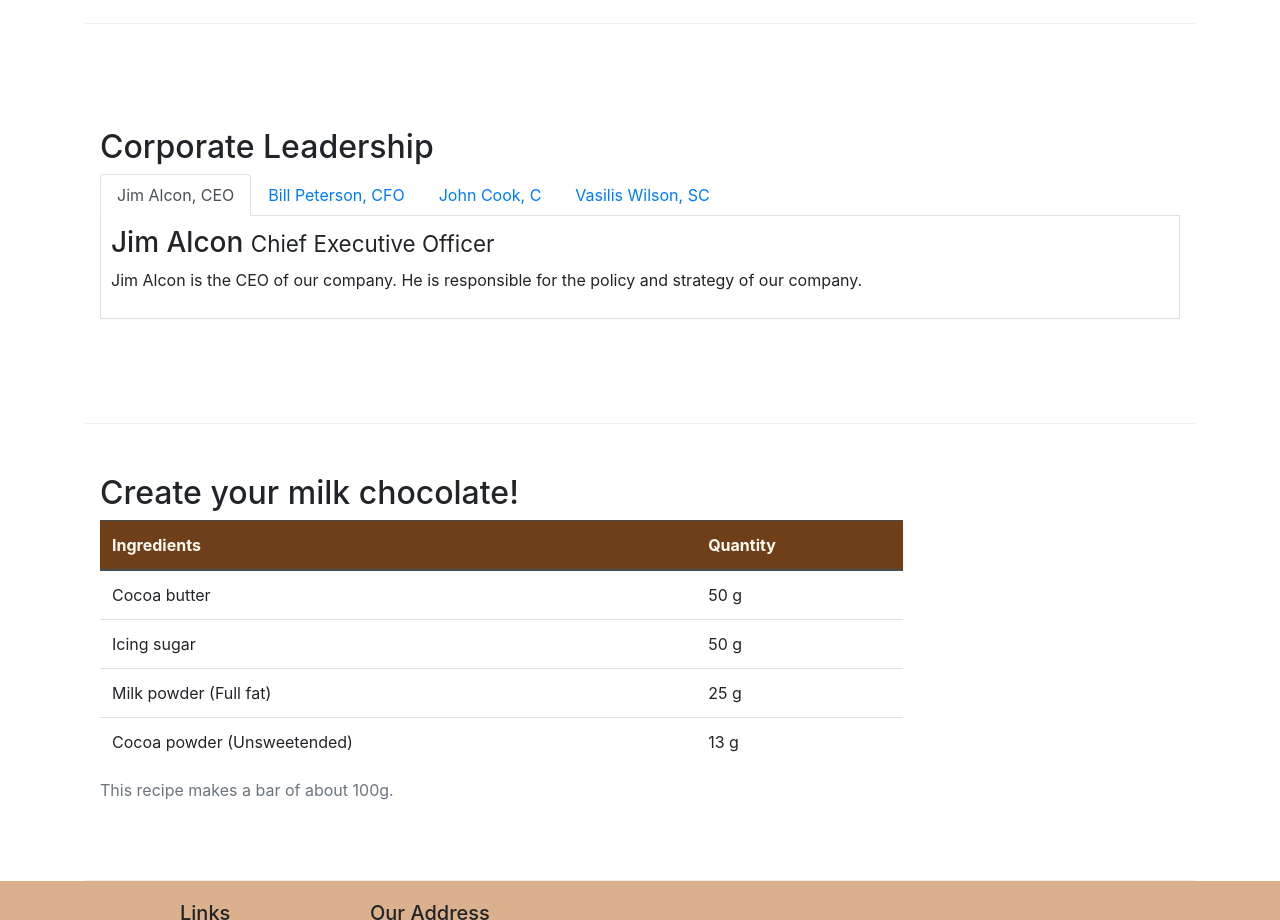
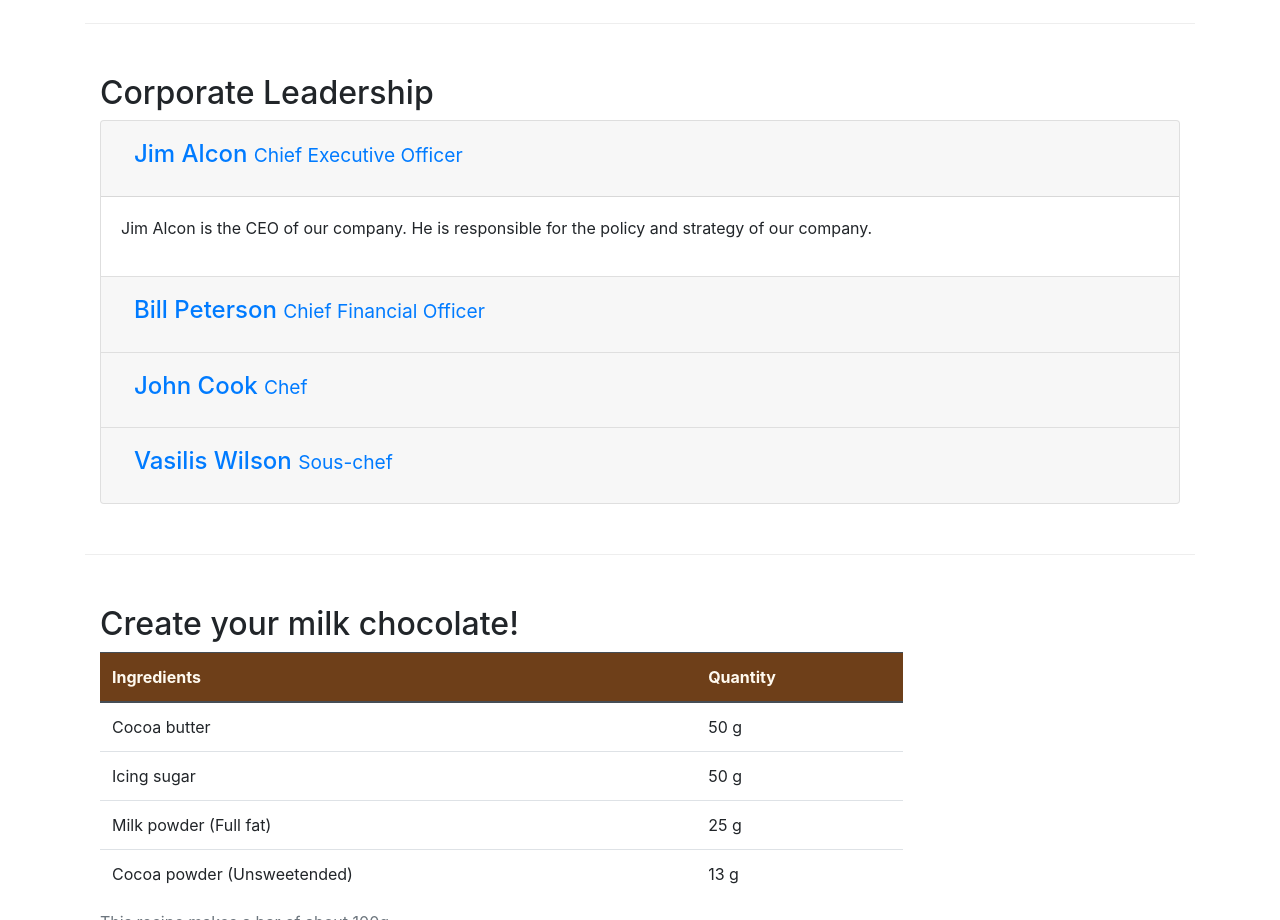
Before and after one commit to Athsof/leChocolat, a website: page aboutus.html in a window 1280 px wide. Shown: the part 820-1740 px from the top of the page. Drawn offline with nearby package versions, Linux system fonts and the light colour scheme.

Commit message:
Accordion

```diff
--- a/aboutus.html
+++ b/aboutus.html
@@ -106,7 +106,7 @@
             <div class="col-12 ">
                 <h2>Corporate Leadership</h2>
 
-                <ul class="nav nav-tabs">
+                <!-- <ul class="nav nav-tabs">
                     <li class="nav-item">
                         <a class="nav-link active" href="#tab1" role="tab" data-toggle="tab"> Jim Alcon, CEO</a>
                     </li>
@@ -119,9 +119,9 @@
                     <li class="nav-item">
                         <a class="nav-link" href="#tab4" role="tab" data-toggle="tab"> Vasilis Wilson, SC</a>
                     </li>
-                </ul>
+                </ul> -->
 
-                <div class="tab-content">
+                <!-- <div class="tab-content">
                     <div role="tabpanel" class="tab-pane fade show active" id="tab1">
                         <h3>Jim Alcon <small>Chief Executive Officer </small></h3>
                         <p class="d-none d-sm-block">Jim Alcon is the CEO of our company. He is responsible for the
@@ -149,6 +149,57 @@
                             contributes his innovative ideas in our products. </p>
                     </div>
 
+                </div> -->
+
+                <div class= "accordion" id="accordion">
+                    <div class="card">
+                        <div class="card-header" id="headingOne">
+                                <button class="btn btn-link" data-toggle="collapse" data-target="#collapseOne" aria-expanded="true" aria-controls="collapseOne">
+                                    <h4>Jim Alcon <small>Chief Executive Officer </small></h4>
+                              </button>
+                         </div>
+                        <div id="collapseOne" class="collapse show" aria-labelledby="headingOne" data-parent="#accordion">
+                            <div class="card-body">
+                                <p >Jim Alcon is the CEO of our company. He is responsible for the policy and strategy of our company. </p>
+                            </div>
+                        </div>
+                    </div>
+                    <div class="card">
+                        <div class="card-header" id="headingTwo">
+                            <button class="btn btn-link collapsed" data-toggle="collapse" data-target="#collapseTwo" aria-expanded="false" aria-controls="collapseTwo">
+                                <h4>Bill Peterson  <small>Chief Financial Officer </small></h4>
+                            </button>
+                        </div>
+                        <div id="collapseTwo" class="collapse" aria-labelledby="headingTwo" data-parent="#accordion">
+                            <div class="card-body">
+                                <p >Bill Peterson is the CFO of our company. He is responsible for all the financial decisions of our company. </p>
+                            </div>
+                        </div>
+                    </div>
+                    <div class="card">
+                        <div class="card-header" id="headingThree">
+                            <button class="btn btn-link collapsed" data-toggle="collapse" data-target="#collapseThree" aria-expanded="false" aria-controls="collapseThree">
+                                <h4>John Cook <small>Chef</small></h4>
+                            </button>
+                        </div>
+                        <div id="collapseThree" class="collapse" aria-labelledby="headingThree" data-parent="#accordion">
+                            <div class="card-body">
+                                <p >Our Chef, John Cook has specialized in the production of chocolates and he has created the receipts for our chocolates. </p>
+                            </div>
+                        </div>
+                    </div>
+                    <div class="card">
+                        <div class="card-header" id="headingFour">
+                            <button class="btn btn-link collapsed" data-toggle="collapse" data-target="#collapseFour" aria-expanded="false" aria-controls="collapseFour">
+                                <h4>Vasilis Wilson  <small>Sous-chef </small></h4>
+                            </button>
+                        </div>
+                        <div id="collapseFour" class="collapse" aria-labelledby="headingFour" data-parent="#accordion">
+                            <div class="card-body">
+                                <p >Vasilis Wilson is well informed of all the current trends in pastry and contributes his innovative ideas in our products. </p>
+                            </div>
+                        </div>
+                    </div>
                 </div>
             </div>
         </div>
```
